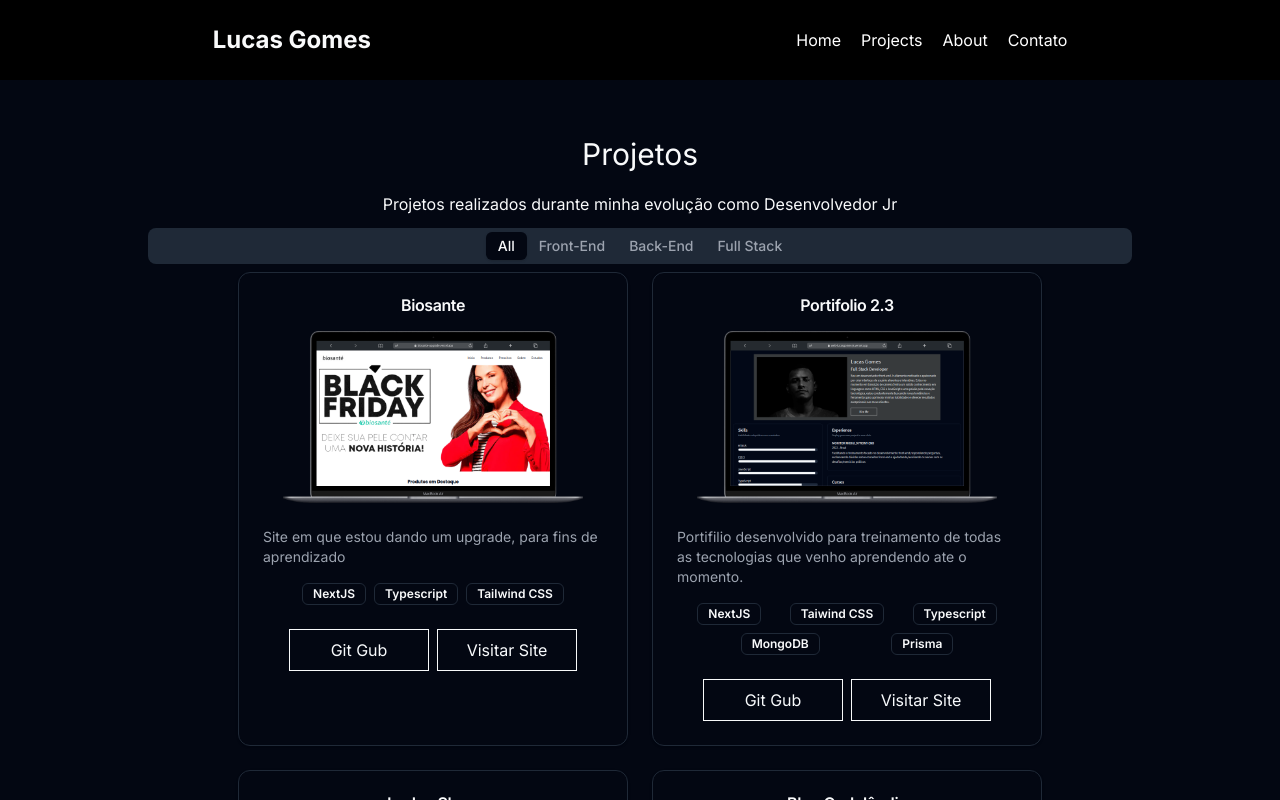
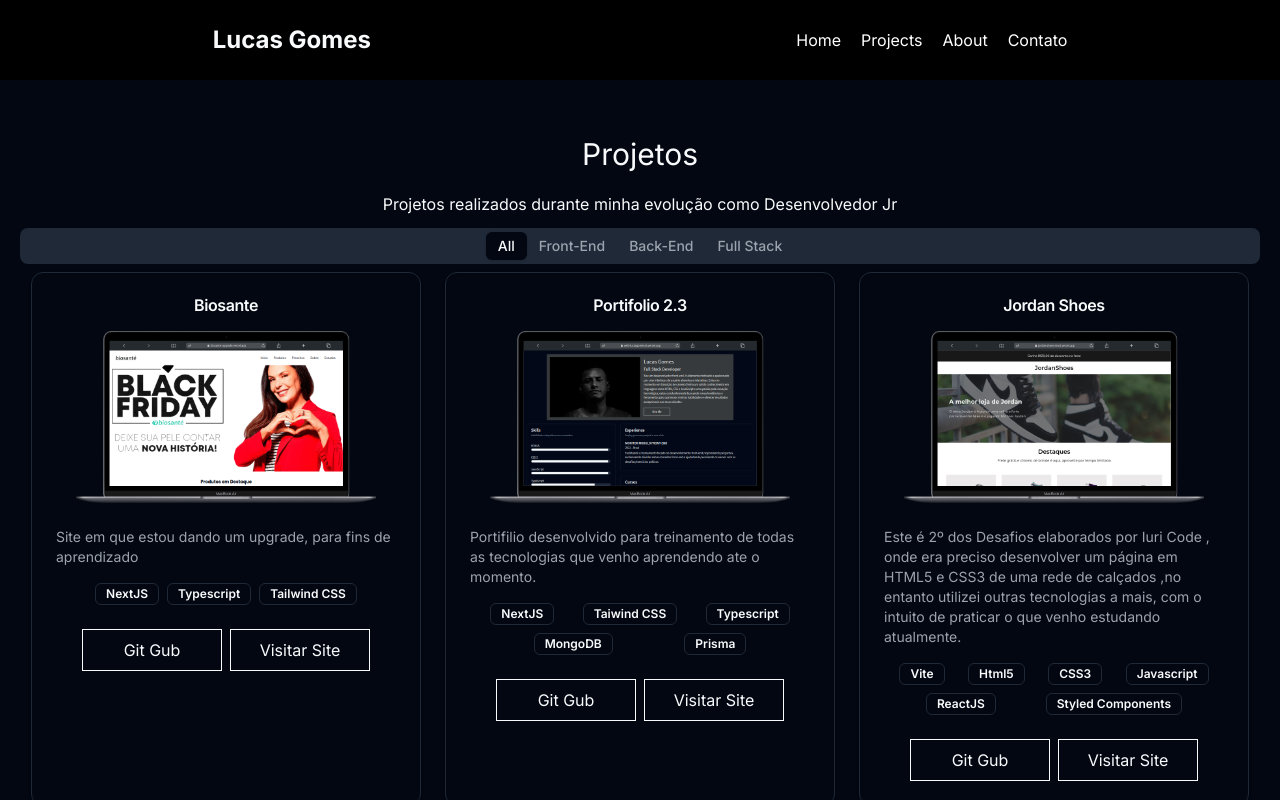
Before and after one commit to llucasgomes/llucasgomes.dev, a Next.js app: page /projects in a window 1280 px wide. Shown: the top 800 px of the page. Built offline with nearby package versions, Linux system fonts and the light colour scheme.

Commit message:
:iphone: Notebook to "UP"

```diff
--- a/src/components/Projects.tsx
+++ b/src/components/Projects.tsx
@@ -5,7 +5,9 @@ import { Tabs, TabsContent, TabsList, TabsTrigger } from './ui/tabs'
 export default function Projects() {
   const projectBack = projects.filter((project) => project.stack === 'back')
   const projectFront = projects.filter((project) => project.stack === 'front')
-  const projectFullStack = projects.filter((project) => project.stack === 'fullstack')
+  const projectFullStack = projects.filter(
+    (project) => project.stack === 'fullstack',
+  )
 
   return (
     <section className=" flex w-full flex-col items-center justify-start  pb-14">
@@ -14,8 +16,11 @@ export default function Projects() {
         Projetos realizados durante minha evolução como Desenvolvedor Jr
       </h2>
 
-      <div className="flex  w-full max-w-5xl flex-wrap justify-center  px-5">
-        <Tabs defaultValue="all" className="w-full max-w-5xl">
+      <div
+        className="flex  w-full max-w-5xl flex-wrap justify-center  px-5
+      lg:max-w-7xl"
+      >
+        <Tabs defaultValue="all" className="w-full  ">
           <TabsList className="flex w-full items-center justify-center">
             <TabsTrigger value="all">All</TabsTrigger>
             <TabsTrigger value="front">Front-End</TabsTrigger>
@@ -24,7 +29,8 @@ export default function Projects() {
           </TabsList>
           <TabsContent
             value="all"
-            className="flex  w-full max-w-5xl flex-wrap justify-center gap-6"
+            className="flex  w-full max-w-5xl flex-wrap justify-center gap-6
+            lg:max-w-7xl"
           >
             {projects.map((project) => {
               return <CardProject key={project.id} project={project} />
@@ -32,7 +38,8 @@ export default function Projects() {
           </TabsContent>
           <TabsContent
             value="front"
-            className="flex  w-full max-w-5xl flex-wrap justify-center gap-6"
+            className="flex  w-full max-w-5xl flex-wrap justify-center gap-6
+            lg:max-w-7xl"
           >
             {projectFront.map((project) => {
               return <CardProject key={project.id} project={project} />
@@ -40,7 +47,8 @@ export default function Projects() {
           </TabsContent>
           <TabsContent
             value="fullstack"
-            className="flex  w-full max-w-5xl flex-wrap justify-center gap-6"
+            className="flex  w-full max-w-5xl flex-wrap justify-center gap-6
+            lg:max-w-7xl"
           >
             {projectFullStack.map((project) => {
               return <CardProject key={project.id} project={project} />
```
